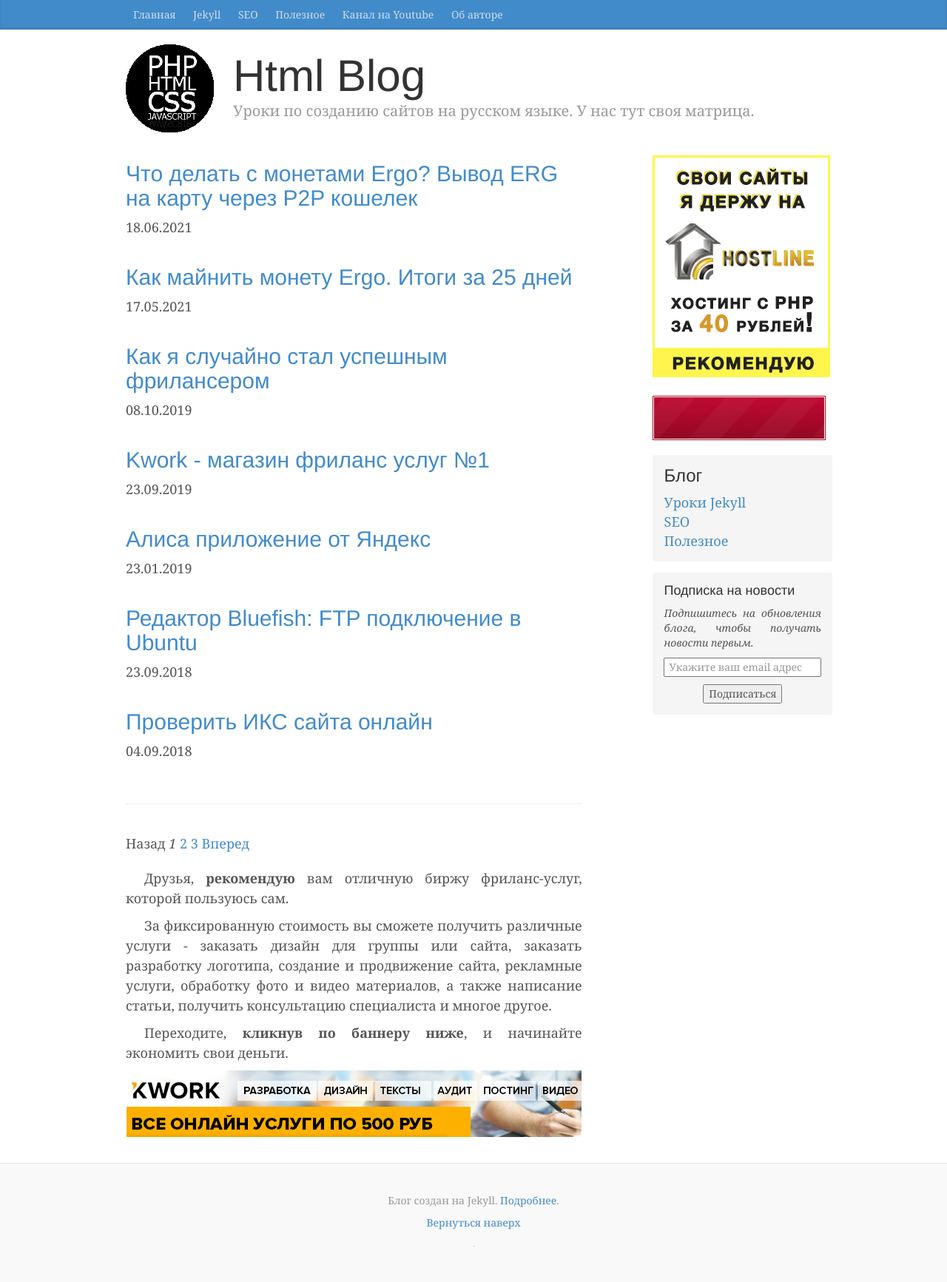
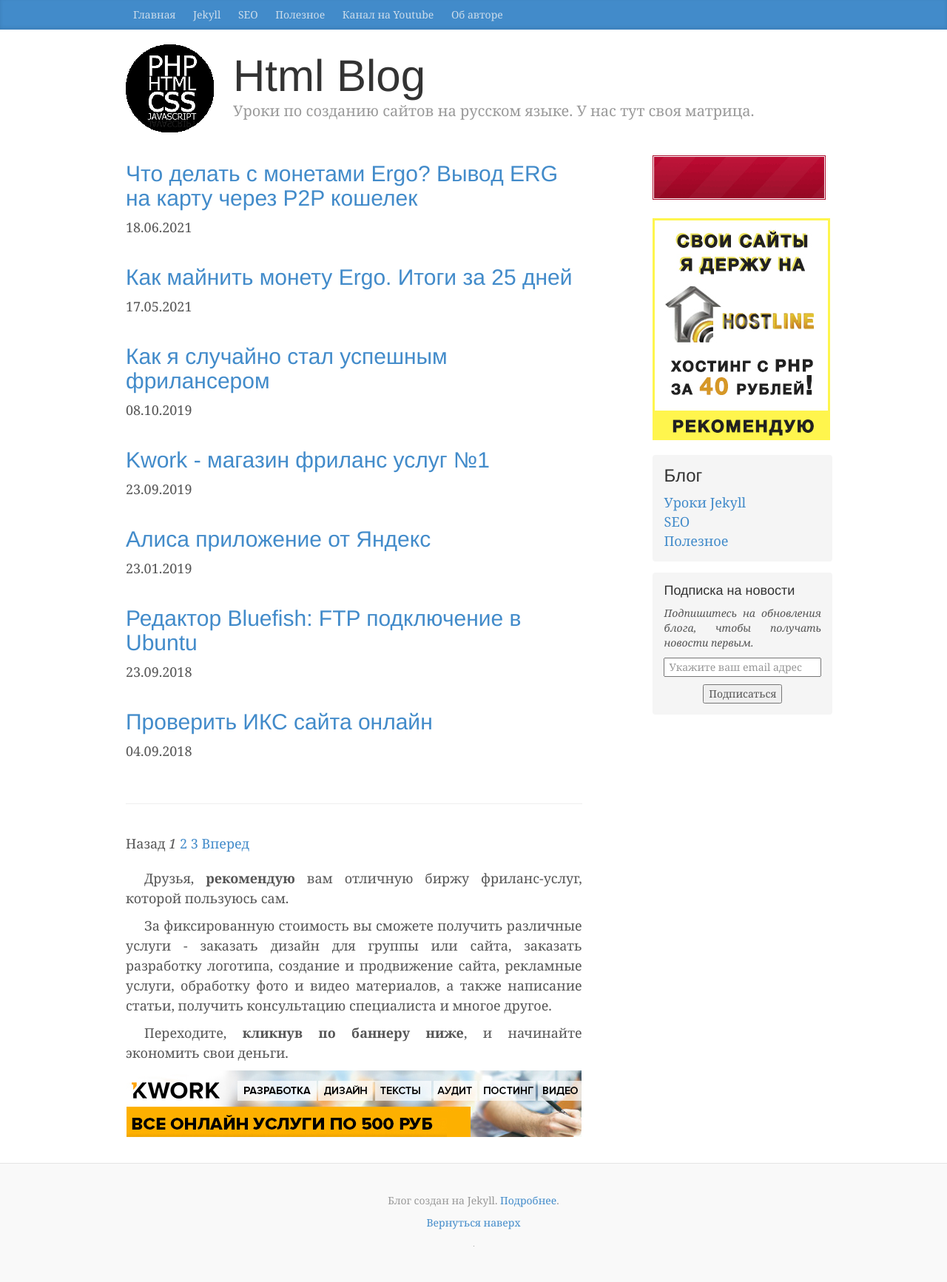
Before and after one commit to htmlblog/htmlblog.github.io, a Jekyll site: the page built from index.html, in a window 1280 px wide. Shown: the whole page at 74% size. Built offline with Jekyll 4.4.1, drawn with Linux system fonts in a browser that asks for light colours; the list of posts is cut into pages by our own code; comment, search, counter and statistics services are not loaded.

Commit message:
Update sidebar.html

```diff
--- a/_includes/sidebar.html
+++ b/_includes/sidebar.html
@@ -1,8 +1,8 @@
+<div class="sidebar-module sidebar-module-ads">
+	<a href="https://gogetlinks.net/?inv=a87rqg" rel="nofollow" target="_blank"><img src="/uploads/234x60.gif"></a>
+</div>
 <div class="sidebar-module sidebar-module-ads">
 	<a href="http://hostline.ru/?from=74884" rel="nofollow" target="_blank"><img src="/uploads/hostline.jpg"></a>
-</div>
-<div class="sidebar-module sidebar-module-ads">
-	<a href="https://gogetlinks.net/?inv=a87rqg" rel="nofollow" target="_blank"><img src="/uploads/234x60.gif"></a>
 </div>
 <div class="sidebar-module sidebar-module-inset">
 	<h3>Блог</h3>
```
